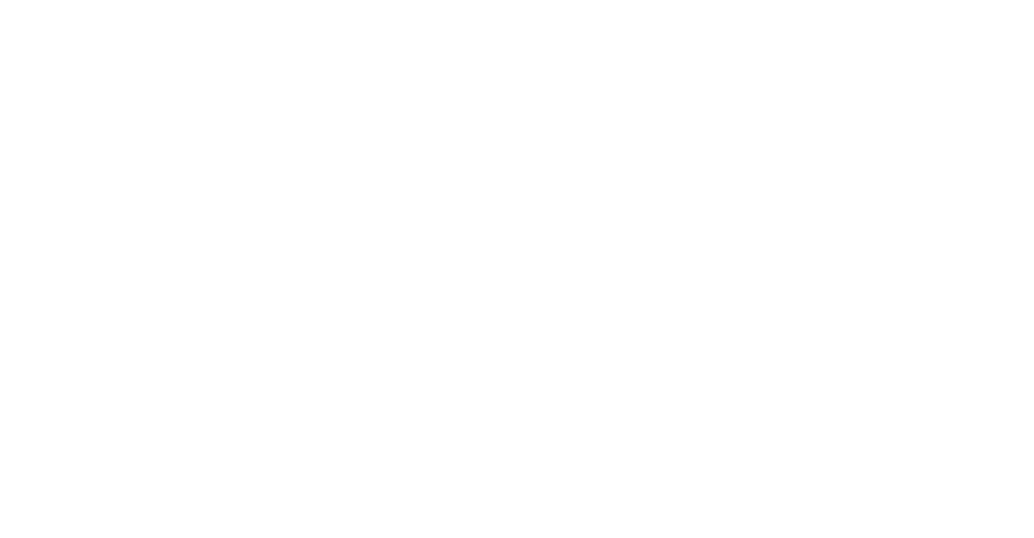
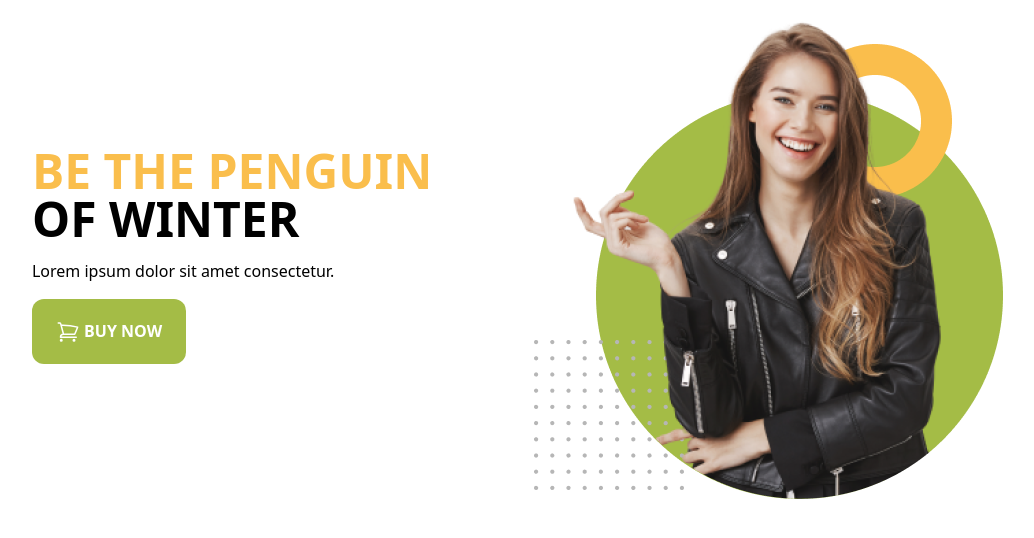
Before and after one commit to Sagar-DU/penguin-fashion-tailwind, a plain HTML site: page index.html in a window 1280 px wide. Shown: the whole page, without its empty margins (70-1104 px from the left). Drawn offline with nearby package versions, Linux system fonts and the light colour scheme.

Commit message:
header section done!

```diff
--- a/index.html
+++ b/index.html
@@ -13,6 +13,8 @@
             extend: {
               colors: {
                 clifford: '#da373d',
+                fontpenguin: '#FABE4C',
+                bgpenguin: '#FFFBF0',
               }
             }
           }
@@ -20,7 +22,26 @@
       </script>
 </head>
 <body>
-    <header>
+    <header class="bg-bg-bgpenguin pb-7 pt-3">
+      <!-- Heading Section -->
+      <section class="container mx-auto sm:flex items-center justify-evenly">
+        <div class="space-y-4">
+          <h1 class="text-2xl sm:text-5xl font-bold uppercase">
+            <span class="text-fontpenguin">Be the Penguin</span>
+            <br>
+            <span>of Winter</span>
+          </h1>
+          <p>Lorem ipsum dolor sit amet consectetur.</p>
+          <button class="uppercase bg-[#A4BC46] px-6 py-5 text-white font-semibold rounded-xl"><svg xmlns="http://www.w3.org/2000/svg" fill="none" viewBox="0 0 24 24" stroke-width="1.5" stroke="currentColor" class="w-6 h-6 inline">
+            <path stroke-linecap="round" stroke-linejoin="round" d="M2.25 3h1.386c.51 0 .955.343 1.087.835l.383 1.437M7.5 14.25a3 3 0 00-3 3h15.75m-12.75-3h11.218c1.121-2.3 2.1-4.684 2.924-7.138a60.114 60.114 0 00-16.536-1.84M7.5 14.25L5.106 5.272M6 20.25a.75.75 0 11-1.5 0 .75.75 0 011.5 0zm12.75 0a.75.75 0 11-1.5 0 .75.75 0 011.5 0z" />
+          </svg>
+          Buy Now</button>
+        </div>
+        <img src="images/model.png" alt="">
+        <div>
+
+        </div>
+      </section>
     </header>
 
     <main>
```
